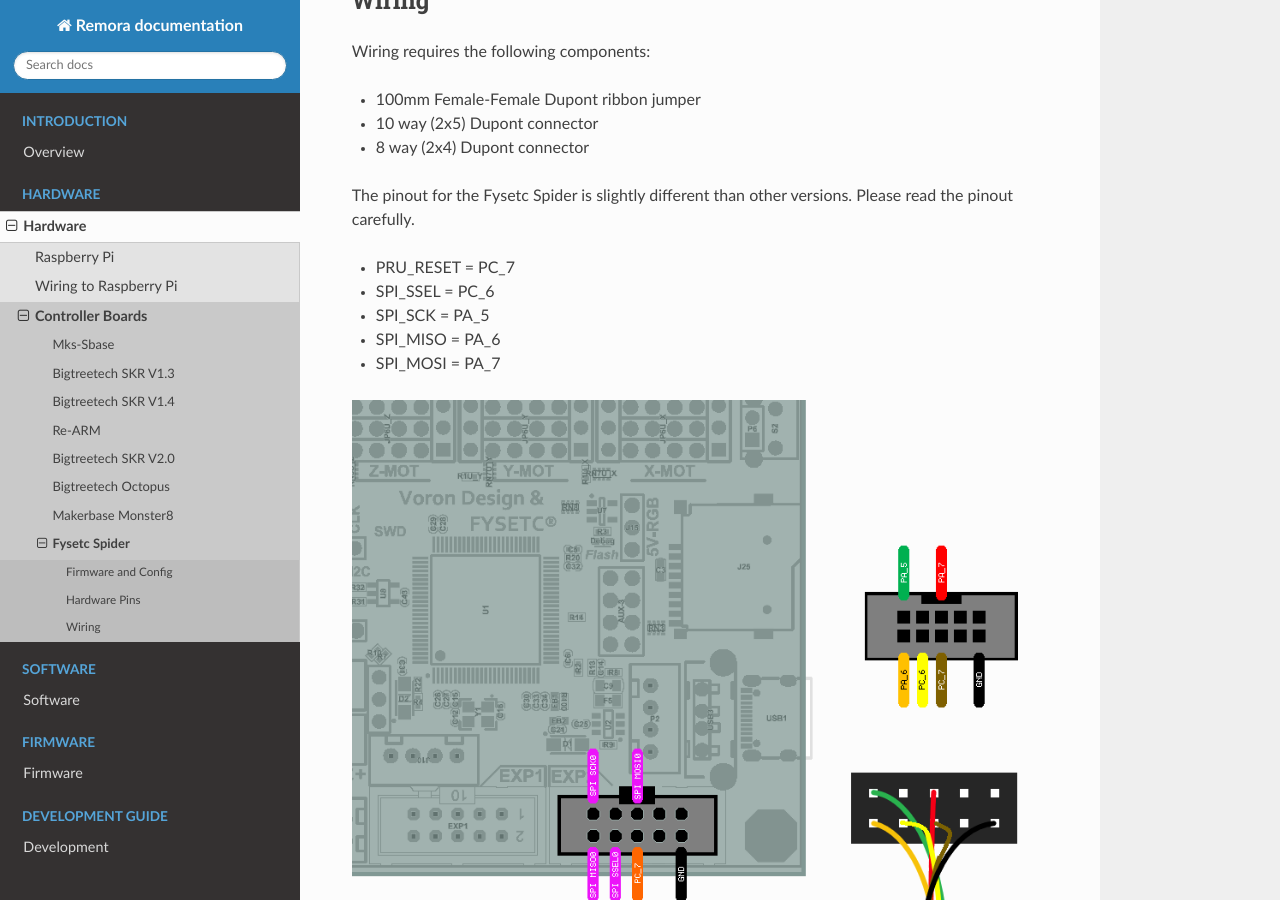
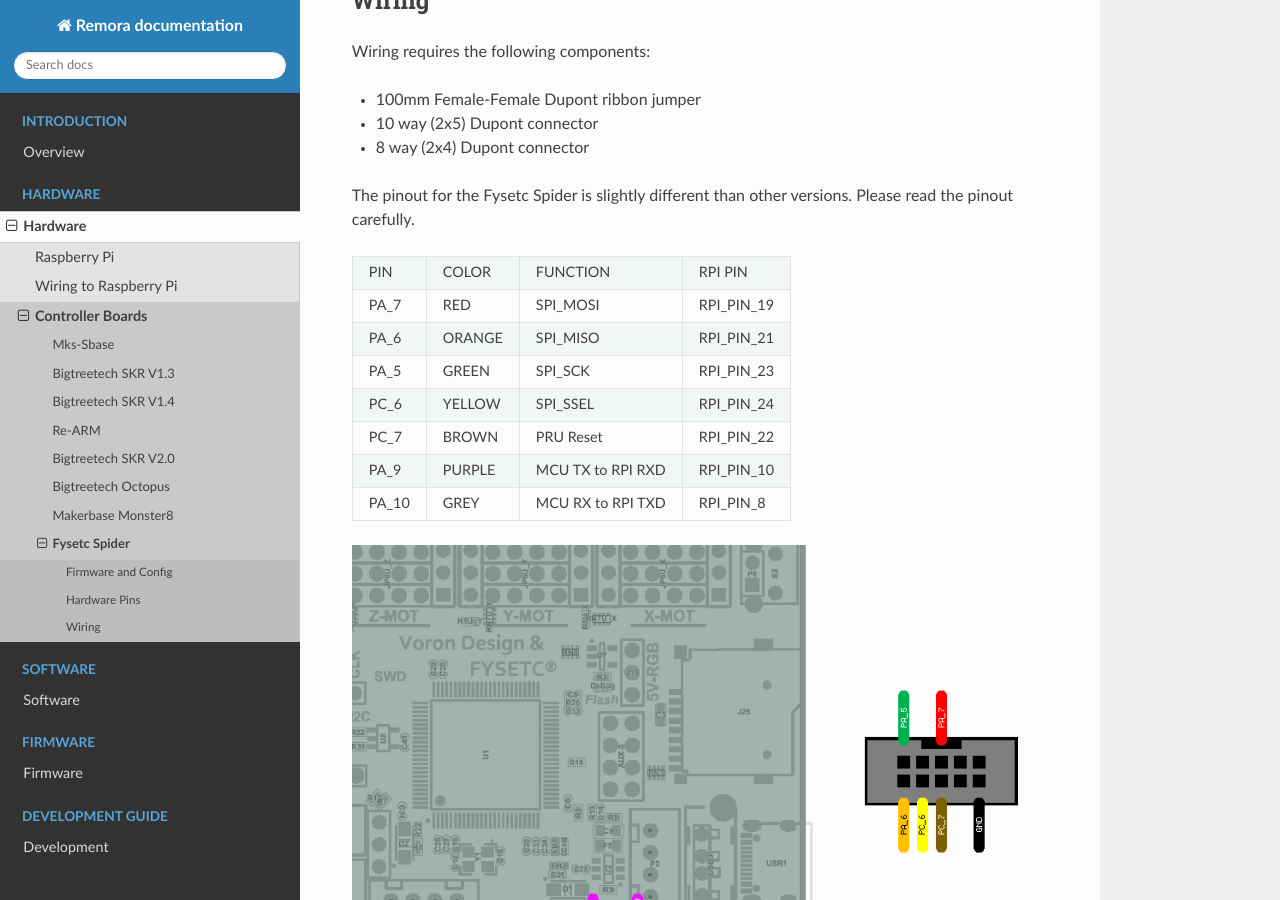
Before and after one commit to scottalford75/Remora-docs, a Sphinx documentation site: the page built from docs/source/hardware/spider.rst, in a window 1280 px wide and 900 px high, scrolled down 1003 px. Built offline with Sphinx 7.4.7 and the Read the Docs theme 2.0.0, drawn with Linux system fonts in a browser that asks for light colours.

Commit message:
Update spider.rst
update spider wiring

```diff
--- a/docs/source/hardware/spider.rst
+++ b/docs/source/hardware/spider.rst
@@ -49,11 +49,23 @@
 
 The pinout for the Fysetc Spider is slightly different than other versions. Please read the pinout carefully.
 
-- PRU_RESET = PC_7
-- SPI_SSEL = PC_6
-- SPI_SCK  = PA_5
-- SPI_MISO = PA_6
-- SPI_MOSI = PA_7
++--------+----------+----------------------+-------------+
+| PIN    | COLOR    |   FUNCTION  	   | RPI PIN     |
++--------+----------+----------------------+-------------+
+| PA_7   | RED      | SPI_MOSI   	   | RPI_PIN_19  |
++--------+----------+----------------------+-------------+
+| PA_6   | ORANGE   |  SPI_MISO 	   | RPI_PIN_21  |
++--------+----------+----------------------+-------------+
+| PA_5   | GREEN    | SPI_SCK		   | RPI_PIN_23  |
++--------+----------+----------------------+-------------+
+| PC_6   | YELLOW   |  SPI_SSEL  	   | RPI_PIN_24  |
++--------+----------+----------------------+-------------+
+| PC_7   | BROWN    | PRU Reset	  	   | RPI_PIN_22  |
++--------+----------+----------------------+-------------+
+| PA_9   | PURPLE   | MCU TX to RPI RXD    | RPI_PIN_10  |
++--------+----------+----------------------+-------------+
+| PA_10  | GREY     | MCU RX to RPI TXD    | RPI_PIN_8   |
++--------+----------+----------------------+-------------+
 
 
 
```
